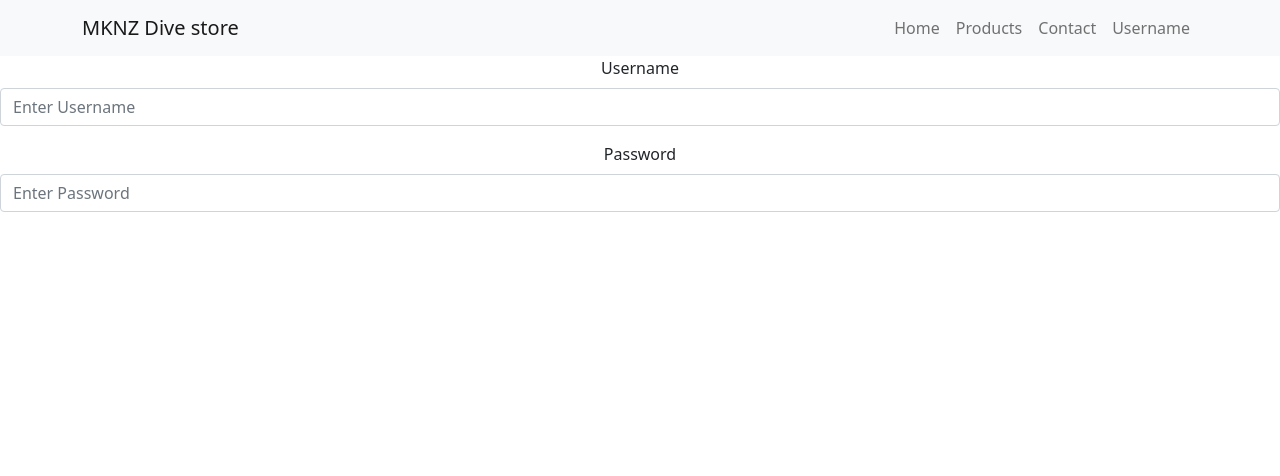
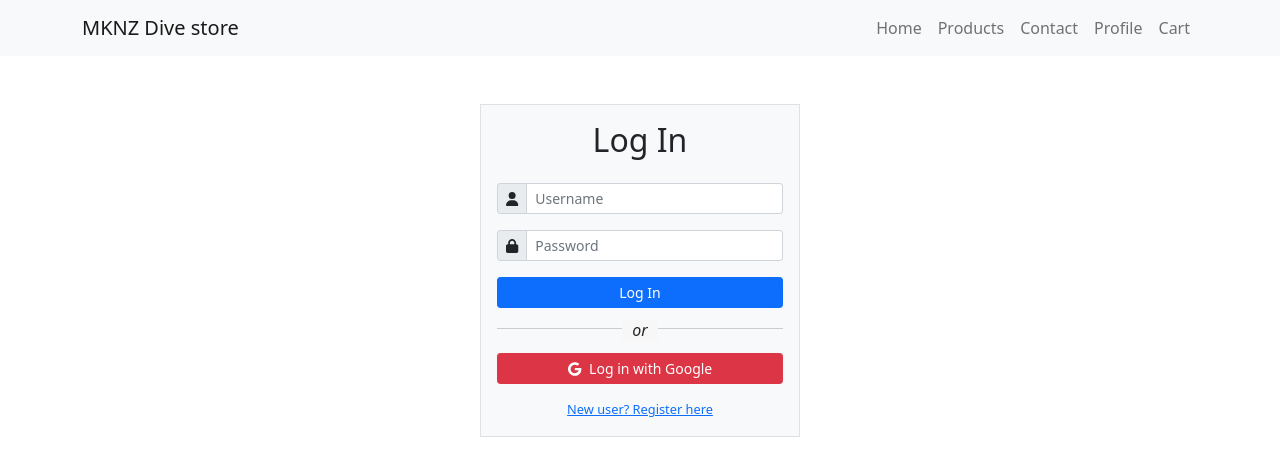
Before and after one commit to iainmck29/mknz-dive-store, a React (Create React App) app in the folder client/: page /login in a window 1280 px wide. Shown: the top 476 px of the page. Built offline with nearby package versions, Linux system fonts and the light colour scheme.

Commit message:
build login/register page

```diff
--- a/client/package.json
+++ b/client/package.json
@@ -3,6 +3,10 @@
   "version": "0.1.0",
   "private": true,
   "dependencies": {
+    "@fortawesome/fontawesome-svg-core": "^6.1.1",
+    "@fortawesome/free-brands-svg-icons": "^6.1.1",
+    "@fortawesome/free-solid-svg-icons": "^6.1.1",
+    "@fortawesome/react-fontawesome": "^0.1.18",
     "@reduxjs/toolkit": "^1.8.2",
     "@testing-library/jest-dom": "^5.16.4",
     "@testing-library/react": "^13.2.0",
--- a/client/src/App.tsx
+++ b/client/src/App.tsx
@@ -13,6 +13,7 @@ function App() {
       <Routes>
         <Route path="/" element={<Home />} />
         <Route path="/login" element={<Login />} />
+        <Route path="/register" element={<Login />} />
       </Routes>
     </div>
   );
--- /dev/null
+++ b/client/src/components/login/Login.css
@@ -0,0 +1,16 @@
+.or-seperator {
+    margin-top: 20px;
+    text-align: center;
+    border-top: 1px solid #ccc;
+}
+.or-seperator i {
+    padding: 0 10px;
+    background: #f7f7f7;
+    position: relative;
+    top: -11px;
+    z-index: 1;
+}
+
+.register-font {
+    font-size: 0.8rem;
+}
--- a/client/src/components/login/Login.tsx
+++ b/client/src/components/login/Login.tsx
@@ -1,17 +1,78 @@
 import React from "react";
+import Container from "react-bootstrap/Container";
 import Form from "react-bootstrap/Form";
+import InputGroup from "react-bootstrap/InputGroup";
+import { FontAwesomeIcon } from "@fortawesome/react-fontawesome";
+import { faUser, faLock } from "@fortawesome/free-solid-svg-icons";
+import { faGoogle } from '@fortawesome/free-brands-svg-icons'
+import { Button } from "react-bootstrap";
+import './Login.css'
+import { Link, useLocation } from "react-router-dom";
 
 export default function Login () {
+    const location = useLocation();
+    // console.log(location.pathname)
+    const loginLocation = location.pathname === "/login" ? true : false
+
     return (
-        <Form>
-            <Form.Group className="mb-3" controlId="formGroupUsername">
-                <Form.Label>Username</Form.Label>
-                <Form.Control type="text" placeholder="Enter Username" />
+        <Container className="d-flex flex-column justify-content-center mt-5 w-25 p-3 border bg-light">
+        <Form className="">
+            {loginLocation
+            ? <h2>Log In</h2>
+            : <h2>Register</h2>}
+
+            <Form.Group className="mb-3 mt-4" controlId="formGroupUsername">
+                <InputGroup size="sm">
+                <InputGroup.Text id="userIcon">
+                    <FontAwesomeIcon icon={faUser} />
+                </InputGroup.Text>
+                <Form.Control type="text" placeholder="Username" />
+                </InputGroup>
             </Form.Group>
             <Form.Group className="mb-3" controlId="formGroupPassword">
-                <Form.Label>Password</Form.Label>
-                <Form.Control type="password" placeholder="Enter Password" />
+                <InputGroup size="sm">
+                <InputGroup.Text id="passwordLockIcon">
+                    <FontAwesomeIcon icon={faLock} />
+                </InputGroup.Text>
+                <Form.Control type="password" placeholder="Password" />
+                </InputGroup>
             </Form.Group>
+            <div className="d-grid gap-2">
+                {loginLocation
+                ?
+                <Button variant="primary" type="submit" size="sm">
+                    Log In
+                </Button>
+                :
+                <Button variant="primary" type="submit" size="sm">
+                Register
+                </Button>
+                }
+
+            </div>
         </Form>
+        <Container className="or-seperator"><i>or</i></Container>
+        <Button variant="danger" type="submit" size="sm">
+            <span className="me-2">
+            <FontAwesomeIcon icon={faGoogle} />
+            </span>
+            {loginLocation
+            ?
+            <span>
+                Log in with Google
+            </span>
+            :
+            <span>
+                Register with Google
+            </span>
+            }
+
+        </Button>
+        {loginLocation
+        ?
+        <Link to="/register" className="register-font mt-3">New user? Register here</Link>
+        :
+        <div></div>}
+        </Container>
     )
 }
--- a/client/src/components/nav/NavBar.tsx
+++ b/client/src/components/nav/NavBar.tsx
@@ -12,7 +12,9 @@ export default function NavBar () {
                     <Nav.Link href="#">Home</Nav.Link>
                     <Nav.Link href="#">Products</Nav.Link>
                     <Nav.Link href="#">Contact</Nav.Link>
-                    <Nav.Link href="#">Username</Nav.Link>
+                    <Nav.Link href="#">Profile</Nav.Link>
+                    <Nav.Link href="#">Cart</Nav.Link>
+
 
                 </Nav>
             </Container>
--- a/client/src/components/products/Products.tsx
+++ b/client/src/components/products/Products.tsx
@@ -30,9 +30,9 @@ export default function Products (props: any) {
     }
     return (
         <Container>
-            {products.map((product: any) => {
+            {/* {products.map((product: any) => {
                 return <ProductCard imgSrc="snorkel.png"productTitle={product.id}/>
-            })}
+            })} */}
 
 
 
```
Also changed, not shown: client/src/components/cart/cartSlice.js (+9 -0 lines), 1 other file (tests, documents, lock files or other folders).
